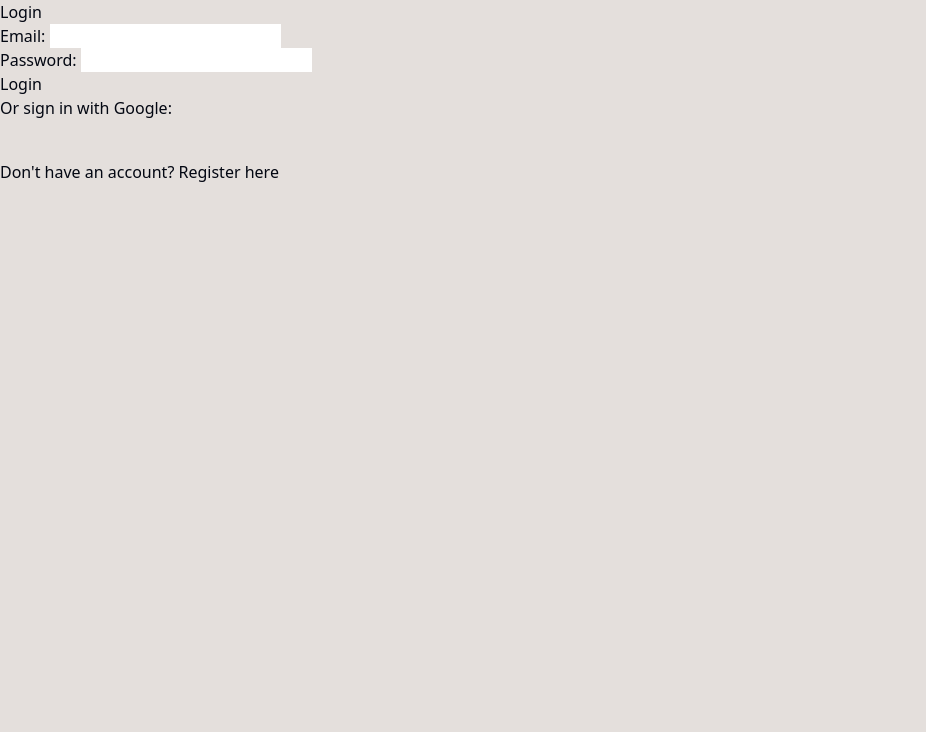
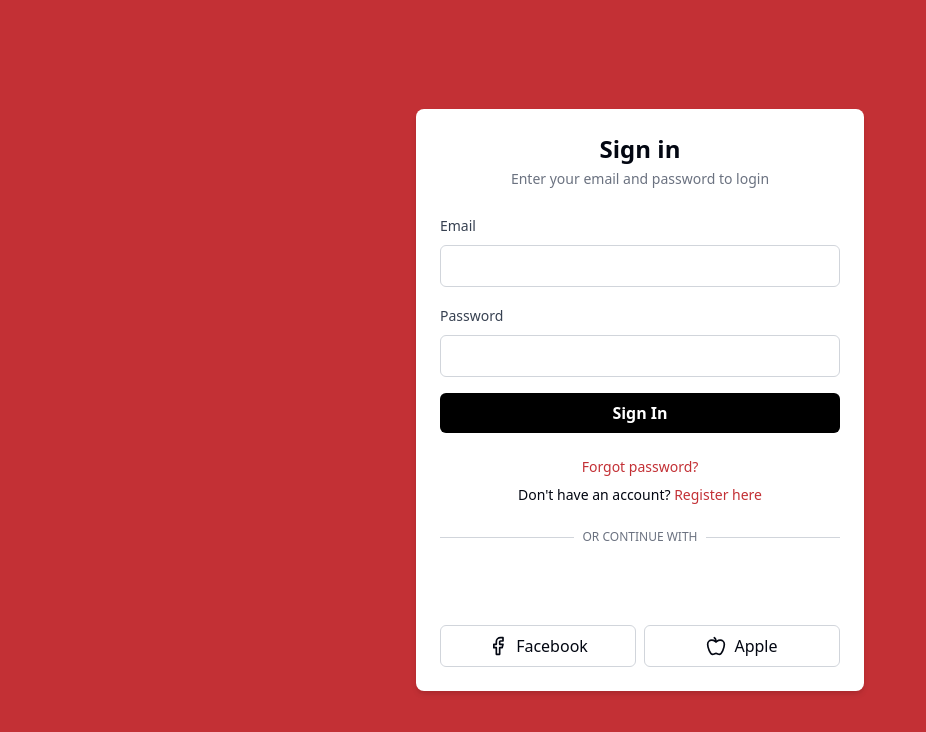
Before and after one commit to JulietteDupin/D9-SneakR-code, a React (Vite) app in the folder Front/SneakR/: page /Login in a window 1280 px wide. Shown: the top 732 px of the page, without its empty margins (0-926 px from the left). Built offline with nearby package versions, Linux system fonts and the light colour scheme.

Commit message:
Updated login page style

```diff
--- a/Front/SneakR/css/navbar.css
+++ b/Front/SneakR/css/navbar.css
@@ -26,6 +26,7 @@
 .navbar .nav-links {
     list-style: none;
     display: flex;
+    align-items: center;
 }
 
 .navbar .nav-links li {
--- a/Front/SneakR/package.json
+++ b/Front/SneakR/package.json
@@ -10,6 +10,8 @@
     "preview": "vite preview"
   },
   "dependencies": {
+    "@radix-ui/react-icons": "^1.3.0",
+    "@radix-ui/react-label": "^2.1.0",
     "@radix-ui/react-slot": "^1.1.0",
     "@react-oauth/google": "^0.12.1",
     "class-variance-authority": "^0.7.0",
@@ -18,6 +20,7 @@
     "nextjs": "^0.0.3",
     "react": "^18.3.1",
     "react-dom": "^18.3.1",
+    "react-icons": "^5.3.0",
     "react-router-dom": "^6.26.1",
     "tailwind-merge": "^2.5.2",
     "tailwindcss-animate": "^1.0.7"
--- /dev/null
+++ b/Front/SneakR/src/components/ui/card.jsx
@@ -0,0 +1,50 @@
+import * as React from "react"
+
+import { cn } from "@/lib/utils"
+
+const Card = React.forwardRef(({ className, ...props }, ref) => (
+  <div
+    ref={ref}
+    className={cn("rounded-lg border bg-card text-card-foreground shadow-sm", className)}
+    {...props} />
+))
+Card.displayName = "Card"
+
+const CardHeader = React.forwardRef(({ className, ...props }, ref) => (
+  <div
+    ref={ref}
+    className={cn("flex flex-col space-y-1.5 p-6", className)}
+    {...props} />
+))
+CardHeader.displayName = "CardHeader"
+
+const CardTitle = React.forwardRef(({ className, ...props }, ref) => (
+  <h3
+    ref={ref}
+    className={cn("text-2xl font-semibold leading-none tracking-tight", className)}
+    {...props} />
+))
+CardTitle.displayName = "CardTitle"
+
+const CardDescription = React.forwardRef(({ className, ...props }, ref) => (
+  <p
+    ref={ref}
+    className={cn("text-sm text-muted-foreground", className)}
+    {...props} />
+))
+CardDescription.displayName = "CardDescription"
+
+const CardContent = React.forwardRef(({ className, ...props }, ref) => (
+  <div ref={ref} className={cn("p-6 pt-0", className)} {...props} />
+))
+CardContent.displayName = "CardContent"
+
+const CardFooter = React.forwardRef(({ className, ...props }, ref) => (
+  <div
+    ref={ref}
+    className={cn("flex items-center p-6 pt-0", className)}
+    {...props} />
+))
+CardFooter.displayName = "CardFooter"
+
+export { Card, CardHeader, CardFooter, CardTitle, CardDescription, CardContent }
--- /dev/null
+++ b/Front/SneakR/src/components/ui/input.jsx
@@ -0,0 +1,19 @@
+import * as React from "react"
+
+import { cn } from "@/lib/utils"
+
+const Input = React.forwardRef(({ className, type, ...props }, ref) => {
+  return (
+    (<input
+      type={type}
+      className={cn(
+        "flex h-10 w-full rounded-md border border-input bg-background px-3 py-2 text-sm ring-offset-background file:border-0 file:bg-transparent file:text-sm file:font-medium placeholder:text-muted-foreground focus-visible:outline-none focus-visible:ring-2 focus-visible:ring-ring focus-visible:ring-offset-2 disabled:cursor-not-allowed disabled:opacity-50",
+        className
+      )}
+      ref={ref}
+      {...props} />)
+  );
+})
+Input.displayName = "Input"
+
+export { Input }
--- /dev/null
+++ b/Front/SneakR/src/components/ui/label.jsx
@@ -0,0 +1,16 @@
+import * as React from "react"
+import * as LabelPrimitive from "@radix-ui/react-label"
+import { cva } from "class-variance-authority";
+
+import { cn } from "@/lib/utils"
+
+const labelVariants = cva(
+  "text-sm font-medium leading-none peer-disabled:cursor-not-allowed peer-disabled:opacity-70"
+)
+
+const Label = React.forwardRef(({ className, ...props }, ref) => (
+  <LabelPrimitive.Root ref={ref} className={cn(labelVariants(), className)} {...props} />
+))
+Label.displayName = LabelPrimitive.Root.displayName
+
+export { Label }
--- a/Front/SneakR/src/pages/Login.jsx
+++ b/Front/SneakR/src/pages/Login.jsx
@@ -2,6 +2,12 @@ import { useState } from 'react';
 import { useNavigate } from 'react-router-dom';
 import { Link } from 'react-router-dom';
 import { GoogleLogin } from '@react-oauth/google';
+import { Button } from "@/components/ui/button"
+import { Card, CardContent, CardDescription, CardFooter, CardHeader, CardTitle } from "@/components/ui/card"
+import { Input } from "@/components/ui/input"
+import { Label } from "@/components/ui/label"
+import { Chrome, Facebook, Apple } from "lucide-react"
+
 
 export default function Login() {
   const navigate = useNavigate();
@@ -48,29 +54,57 @@ export default function Login() {
   };
 
   return (
-    <div>
-      <h1>Login</h1>
-      <form onSubmit={handleSubmit}>
-        <div>
-          <label>Email: </label>
+    <div className="min-h-screen flex items-center justify-center bg-[#c33035]">
+      <div className="w-full max-w-md bg-white rounded-lg shadow-md overflow-hidden">
+        <div className="p-6 space-y-6">
+          <div className="space-y-1 text-center">
+            <h1 className="text-2xl font-bold">Sign in</h1>
+            <p className="text-sm text-gray-500">Enter your email and password to login</p>
+          </div>
+          <form onSubmit={handleSubmit} className="space-y-4">
+            <div className="space-y-2">
+              <label htmlFor="email" className="text-sm font-medium text-gray-700">Email</label>
               <input
-            type="text"
+                id="email"
+                type="email"
                 value={email}
                 onChange={(e) => setEmail(e.target.value)}
+                required
+                className="w-full px-3 py-2 border border-gray-300 rounded-md focus:outline-none focus:ring-2 focus:ring-[#c33035]"
               />
             </div>
-        <div>
-          <label>Password: </label>
+            <div className="space-y-2">
+              <label htmlFor="password" className="text-sm font-medium text-gray-700">Password</label>
               <input
+                id="password"
                 type="password"
                 value={password}
                 onChange={(e) => setPassword(e.target.value)}
+                required
+                className="w-full px-3 py-2 border border-gray-300 rounded-md focus:outline-none focus:ring-2 focus:ring-[#c33035]"
               />
             </div>
-        <button type="submit">Login</button>
+            <button
+              type="submit"
+              className="w-full py-2 px-4 bg-black hover:bg-gray-800 text-white font-semibold rounded-md transition duration-200"
+            >
+              Sign In
+            </button>
           </form>
-
-      <p>Or sign in with Google:</p>
+          <div className="text-sm text-center space-y-2">
+            <a href="#" className="text-[#c33035] hover:underline">Forgot password?</a>
+            <p>Don't have an account? <Link to="/register" className="text-[#c33035] hover:underline">Register here</Link></p>
+          </div>
+          <div className="relative">
+            <div className="absolute inset-0 flex items-center">
+              <span className="w-full border-t border-gray-300" />
+            </div>
+            <div className="relative flex justify-center text-xs uppercase">
+              <span className="bg-white px-2 text-gray-500">Or continue with</span>
+            </div>
+          </div>
+          <div className="space-y-4">
+            <div className='flex items-center justify-center'>
               <GoogleLogin
                 onSuccess={handleGoogleSuccess}
                 onError={handleGoogleFailure}
@@ -80,8 +114,20 @@ export default function Login() {
                 size="large"
                 width="300"
               />
-
-      <p>Don't have an account? <Link to="/register">Register here</Link></p>
             </div>
-  );
+            <div className="grid grid-cols-2 gap-2">
+              <button className="flex items-center justify-center py-2 px-4 border border-gray-300 rounded-md hover:bg-gray-50 transition duration-200">
+                <Facebook className="w-5 h-5 mr-2" />
+                Facebook
+              </button>
+              <button className="flex items-center justify-center py-2 px-4 border border-gray-300 rounded-md hover:bg-gray-50 transition duration-200">
+                <Apple className="w-5 h-5 mr-2" />
+                Apple
+              </button>
+            </div>
+          </div>
+        </div>
+      </div>
+    </div>
+  )
 }
--- a/Front/SneakR/src/pages/ProductPage.jsx
+++ b/Front/SneakR/src/pages/ProductPage.jsx
@@ -11,18 +11,18 @@ const ProductPage = ({ sneaker }) => {
     <div className="product-page">
       <Navbar></Navbar>
       <div className="product-left">
-        <ProductImage src={sneaker.attributes.image.small} alt={sneaker.attributes.name} />
+        <ProductImage src={sneaker.image.small} alt={sneaker.name} />
       </div>
       <div className="product-right">
         <ProductDetails
-          title={sneaker.attributes.name}
-          description={sneaker.attributes.description}
-          highlights={sneaker.attributes.highlights}
+          title={sneaker.name}
+          description={sneaker.description}
+          highlights={sneaker.highlights}
         />
         <ProductOptions
-          color={sneaker.attributes.colorway}
-          size={sneaker.attributes.size}
-          price={sneaker.attributes.estimatedMarketValue}
+          color={sneaker.colorway}
+          size={sneaker.size}
+          price={sneaker.estimatedMarketValue}
         />
         <ProductActions />
       </div>
@@ -61,7 +61,7 @@ const ProductOptions = ({ color, size, price }) => {
         <span>{size}</span>
       </div>
       <div className="price">
-        <span>${price.toFixed(2)}</span>
+        {/* <span>${price.toFixed(2)}</span> */}
       </div>
     </div>
   );
--- a/Front/SneakR/src/tools/Navbar.jsx
+++ b/Front/SneakR/src/tools/Navbar.jsx
@@ -1,6 +1,8 @@
 import { useState } from 'react';
 import "../../css/navbar.css"
 import { Link } from 'react-router-dom';
+import { Button } from '../components/ui/button';
+import { AiOutlineShoppingCart } from "react-icons/ai";
 
 const Navbar = () => {
     const [isOpen, setIsOpen] = useState(false);
@@ -18,6 +20,7 @@ const Navbar = () => {
                 <li><Link to="/products/category/women">Women</Link></li>
                 <li><Link to="/contact">Contact</Link></li>
                 <li><Link to="/account">My Account</Link></li>
+                <li><Link to="/cart"><Button><AiOutlineShoppingCart />Cart</Button></Link></li>
             </ul>
             <div className="menu-toggle" onClick={toggleMenu}>
                 <span></span>
```
Lines whose indentation alone changed are shown as unchanged.
